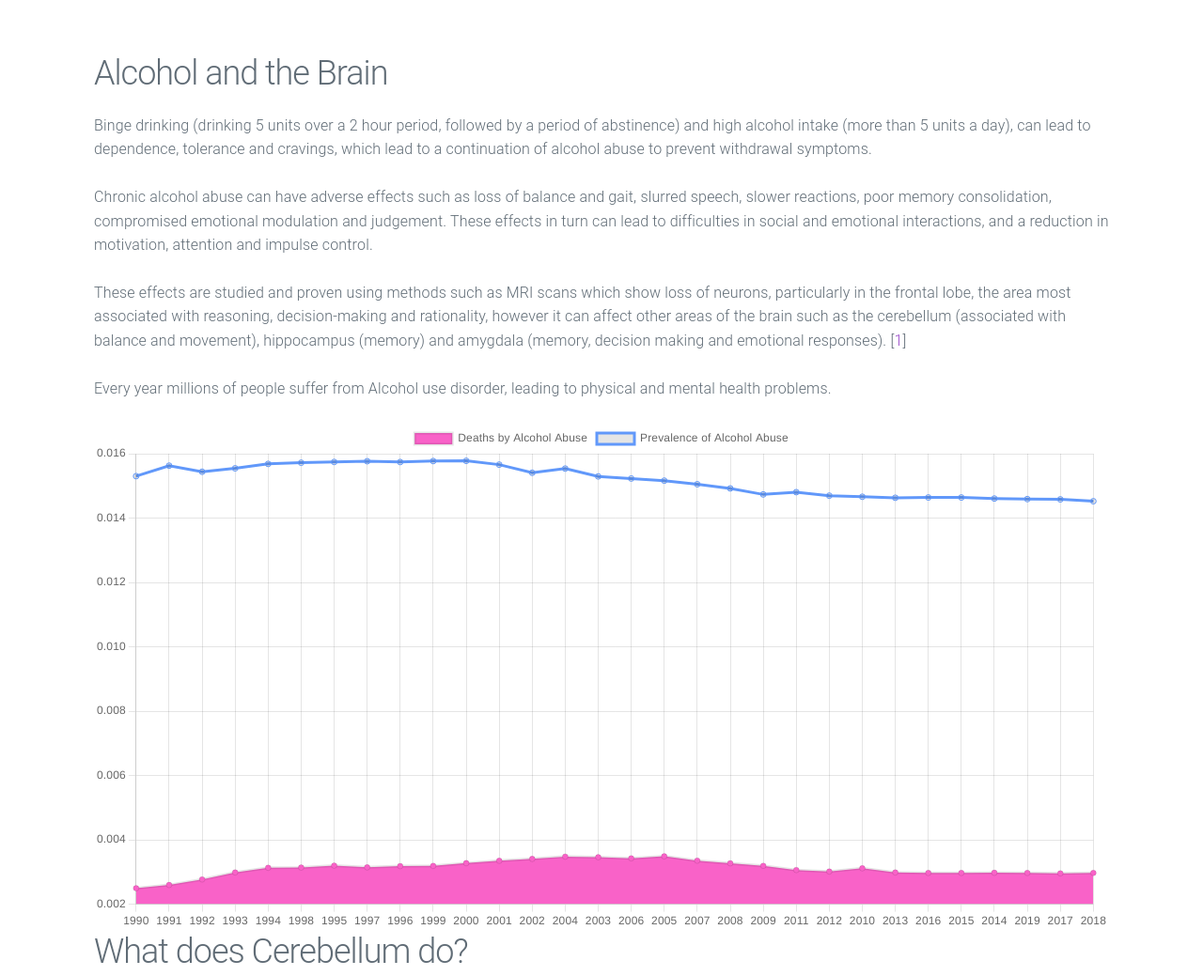
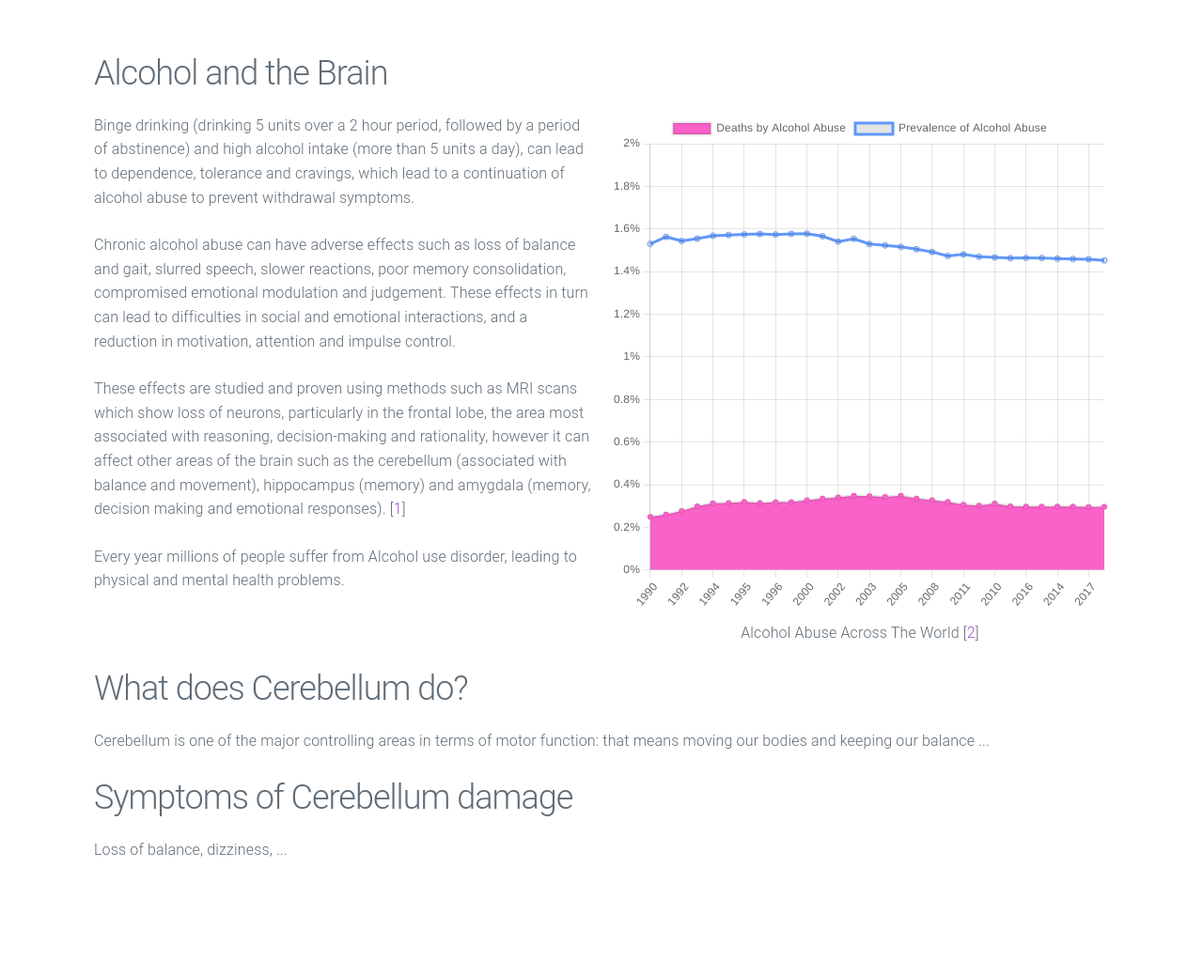
Before and after one commit to mdibaiee/cerebellum-alcohol-infographic, a website: page index.html in a window 1280 px wide. Shown: the part 1051-2090 px from the top of the page at 94% size. After the commit the page ends 1994 px from the top, so only its background shows below. Drawn offline with nearby package versions, Linux system fonts and the light colour scheme.

Commit message:
update chart

```diff
--- a/css/style.css
+++ b/css/style.css
@@ -8,6 +8,22 @@ header {
   height: 1px;
   margin-top: 2rem;
   margin-bottom: 2rem;
+}
+
+.text-center {
+  text-align: center;
+}
+
+.alcohol-abuse-chart-box {
+  display: flex;
+  width: 100%;
+  height: 100%;
+  justify-content: center;
+  flex-direction: column;
+}
+
+.alcohol-abuse-chart-box p {
+  margin-top: 1rem;
 }
 
 .heading h1, .heading h2 {
--- a/index.html
+++ b/index.html
@@ -95,14 +95,18 @@
     </div>
   </div>
   <div class='row'>
-    <div class='column'>
+    <div class='column column-50'>
       <p>Binge drinking (drinking 5 units over a 2 hour period, followed by a period of abstinence) and high alcohol intake (more than 5 units a day), can lead to dependence, tolerance and cravings, which lead to a continuation of alcohol abuse to prevent withdrawal symptoms.</p>
       <p>Chronic alcohol abuse can have adverse effects such as loss of balance and gait, slurred speech, slower reactions, poor memory consolidation, compromised emotional modulation and judgement. These effects in turn can lead to difficulties in social and emotional interactions, and a reduction in motivation, attention and impulse control.</p>
       <p>These effects are studied and proven using methods such as MRI scans which show loss of neurons, particularly in the frontal lobe, the area most associated with reasoning, decision-making and rationality, however it can affect other areas of the brain such as the cerebellum (associated with balance and movement), hippocampus (memory) and amygdala (memory, decision making and emotional responses). [<a href='#ref-1'>1</a>]</p>
 
       <p>Every year millions of people suffer from Alcohol use disorder, leading to physical and mental health problems.</p>
-
-      <canvas id='alcohol-abuse'></canvas>
+    </div>
+    <div class='column column-50'>
+      <div class='alcohol-abuse-chart-box'>
+        <canvas id='alcohol-abuse'></canvas>
+        <p class='text-center'>Alcohol Abuse Across The World [<a href='#ref-2'>2</a>]</p>
+      </div>
     </div>
   </div>
 
--- a/javascript/main.js
+++ b/javascript/main.js
@@ -9,14 +9,29 @@ const alcoholAbuseChart = new Chart(alcoholAbuseCanvas, {
     labels: alcoholDeathPercent.map(function(a) { return a.year }),
     datasets: [{
       label: 'Deaths by Alcohol Abuse',
-      data: alcoholDeathPercent.map(function(a) { return a.val }),
+      data: alcoholDeathPercent.map(function(a) { return a.val * 100 }),
       fill: true,
       backgroundColor: 'rgb(249, 98, 200)'
     }, {
       label: 'Prevalence of Alcohol Abuse',
-      data: alcoholPrevalencePercent.map(function(a) { return a.val }),
+      data: alcoholPrevalencePercent.map(function(a) { return a.val * 100 }),
       borderColor: 'rgb(97, 152, 250)'
     }]
+  },
+  options: {
+    aspectRatio: 1,
+    scales: {
+      y: {
+        type: 'linear',
+        beginAtZero: true,
+        max: 2,
+        ticks: {
+          callback: function(value, index, values) {
+            return value + '%';
+          }
+        }
+      }
+    }
   }
 });
 
```
Also changed, not shown: 1 other file.
